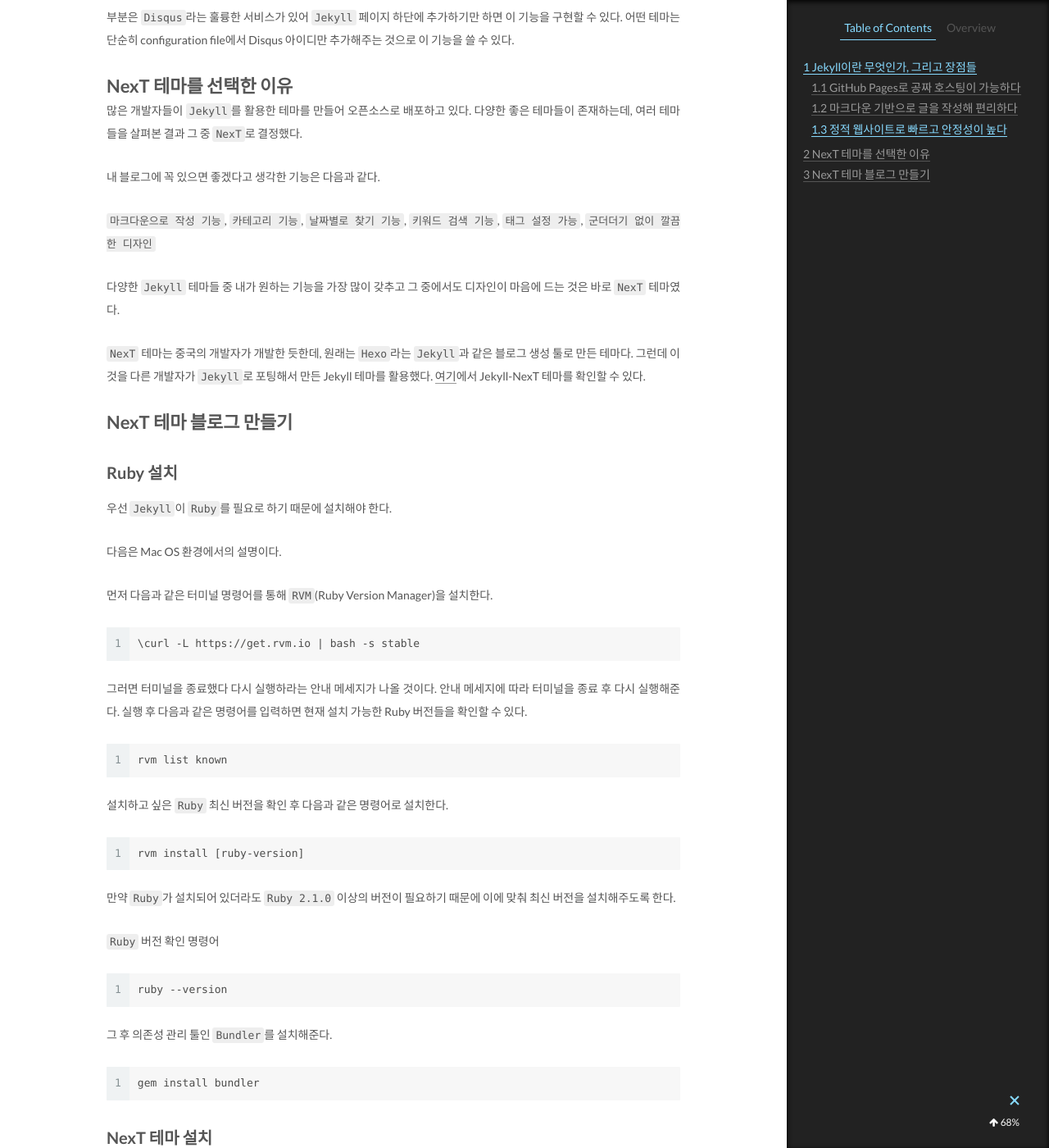
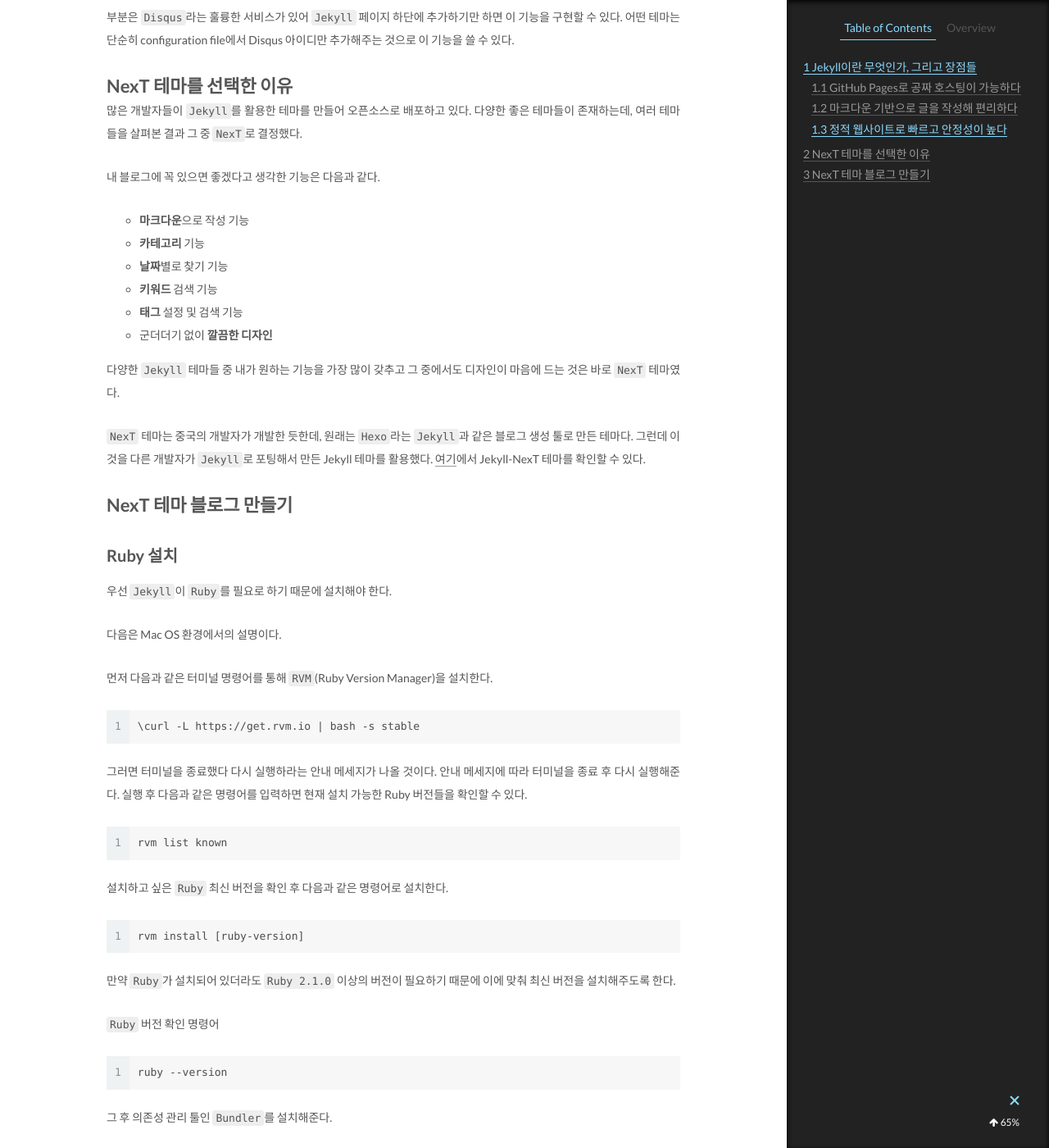
Before and after one commit to min98-k/karl6885.github.io, a Jekyll site: the page built from _posts/2018-09-09-기술_블로그를_위한_Jekyll.md, in a window 1280 px wide and 1400 px high, scrolled down 1617 px. Shown: the whole window at 82% size. Built offline with Jekyll 4.4.1, drawn with Linux system fonts in a browser that asks for light colours; comment, search, counter and statistics services are not loaded.

Commit message:
Last modification

```diff
--- a/_posts/2018-09-09-기술_블로그를_위한_Jekyll.md
+++ b/_posts/2018-09-09-기술_블로그를_위한_Jekyll.md
@@ -37,7 +37,12 @@ tags: [tutorial, jekyll, blog, NexT theme, GitHub Pages]
 
 내 블로그에 꼭 있으면 좋겠다고 생각한 기능은 다음과 같다.
 
-`마크다운으로 작성 기능`, `카테고리 기능`, `날짜별로 찾기 기능`, `키워드 검색 기능`, `태그 설정 가능`, `군더더기 없이 깔끔한 디자인`
+- **마크다운**으로 작성 기능
+- **카테고리** 기능
+- **날짜**별로 찾기 기능
+- **키워드** 검색 기능
+- **태그** 설정 및 검색 기능
+- 군더더기 없이 **깔끔한 디자인**
 
 다양한 `Jekyll` 테마들 중 내가 원하는 기능을 가장 많이 갖추고 그 중에서도 디자인이 마음에 드는 것은 바로 `NexT` 테마였다.
 
```
